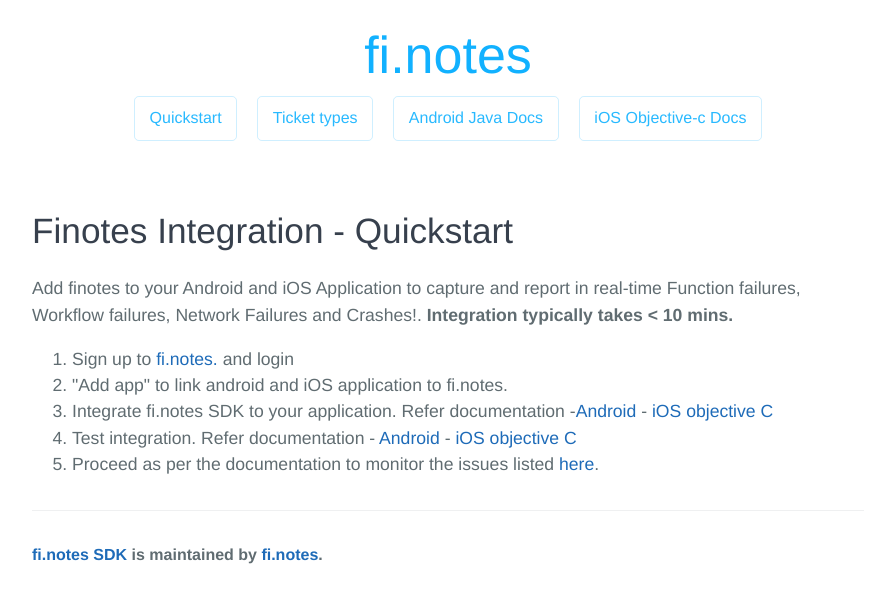
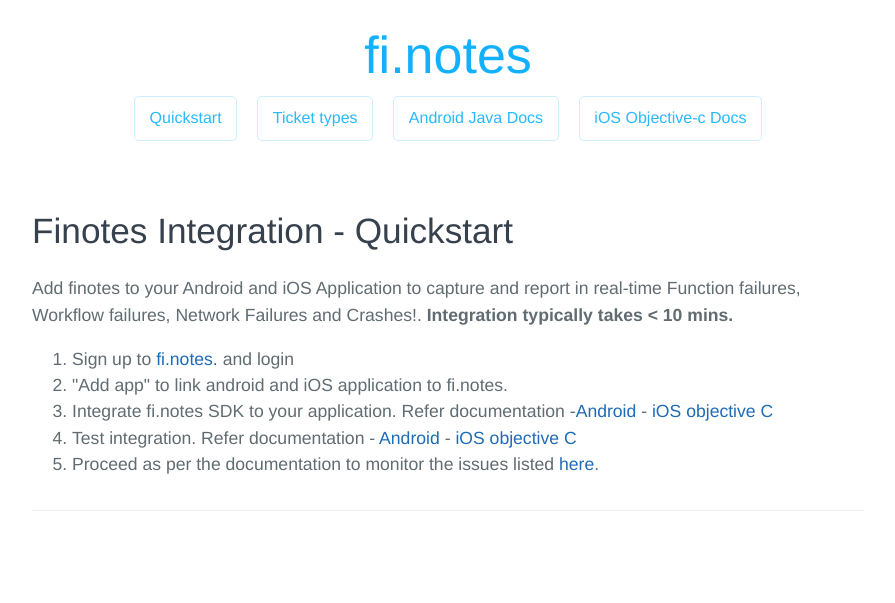
Before and after one commit to finotes/finotes.github.io, a Jekyll site: the page built from index.html, in a window 1280 px wide. Shown: the top 603 px of the page, without its empty margins (192-1087 px from the left). Built offline with Jekyll 4.4.1, drawn with Linux system fonts in a browser that asks for light colours; some web fonts are replaced.

Commit message:
Update default.html

```diff
--- a/_layouts/default.html
+++ b/_layouts/default.html
@@ -75,8 +75,8 @@ drift.load('egehwnzrtt4p');
 
       <footer class="site-footer">
 
-          <span class="site-footer-owner"><a href="http://github.com/finotes">fi.notes SDK</a> is maintained by <a href="http://github.com/finotes">fi.notes</a>.</span>
-
+         <!-- <span class="site-footer-owner"><a href="http://github.com/finotes">fi.notes SDK</a> is maintained by <a href="http://github.com/finotes">fi.notes</a>.</span>
+     		-->
 	    </footer>
     </section>
 
```
